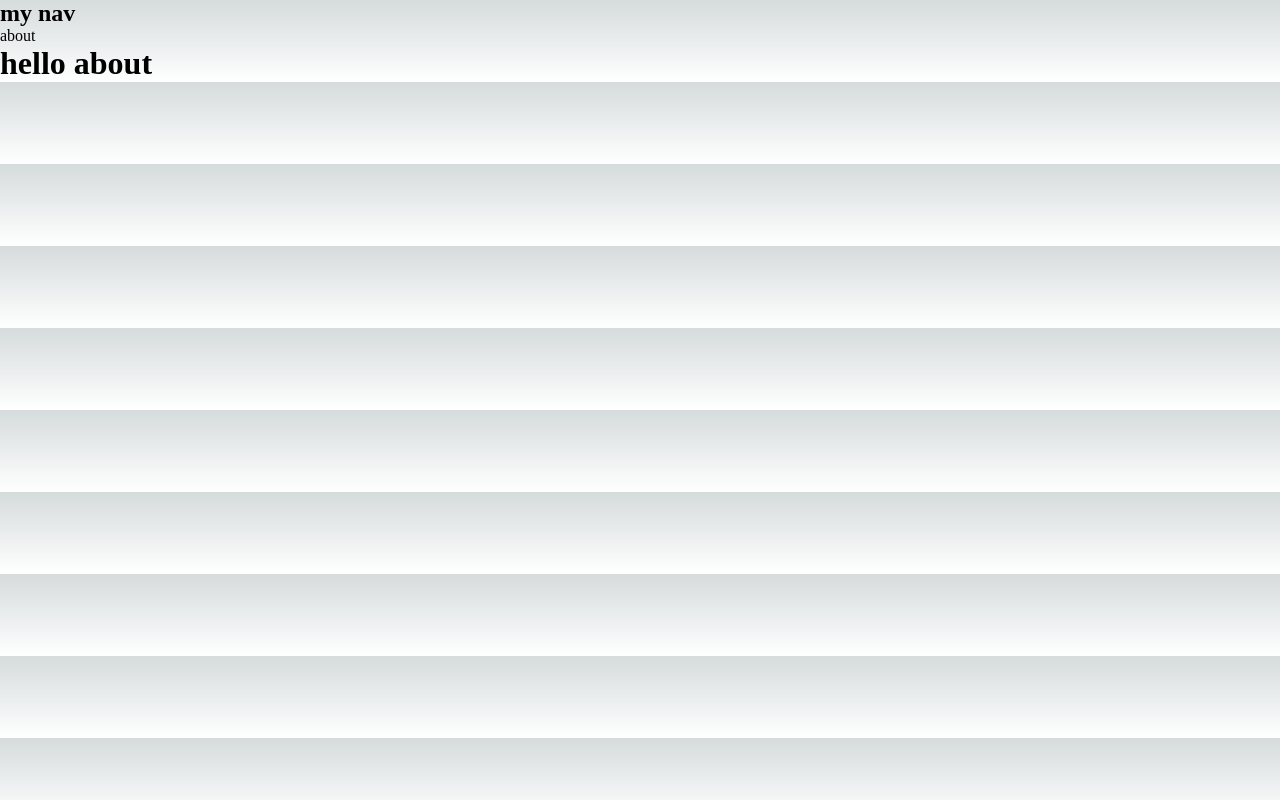
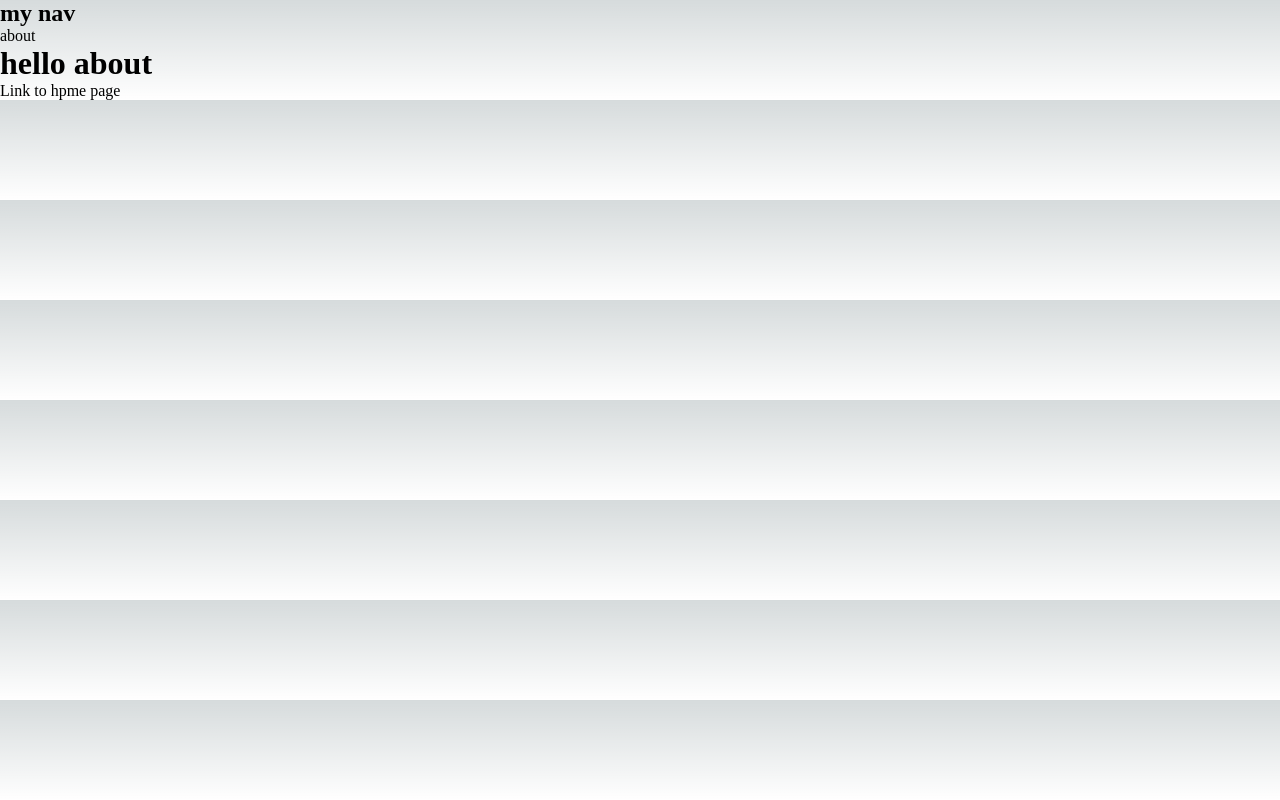
Before and after one commit to NazmulAlamShawon/nextone, a Next.js app: page /about in a window 1280 px wide. Built offline with nearby package versions, Linux system fonts and the light colour scheme.

Commit message:
add another new link

```diff
--- a/app/about/page.tsx
+++ b/app/about/page.tsx
@@ -1,7 +1,11 @@
+import Link from "next/link";
 export default function page () {
     return (
         <div>
             <h1>hello about</h1>
+            <Link href="/">
+               Link to hpme page
+            </Link>
         </div>
     )
 }
--- a/app/page.tsx
+++ b/app/page.tsx
@@ -1,11 +1,14 @@
 
 
-
+import Link from "next/link";
 
 export default function Home() {
   return (
     <main >
       <h1>hello</h1>
+      <Link href="/about">
+        go to about page
+      </Link>
     </main>
   )
 }
```
